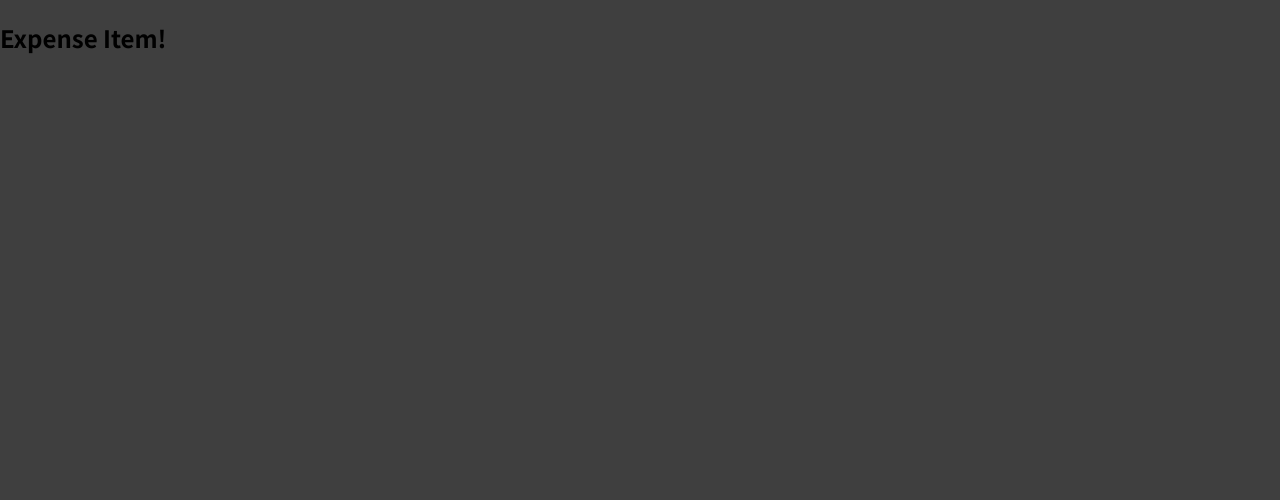
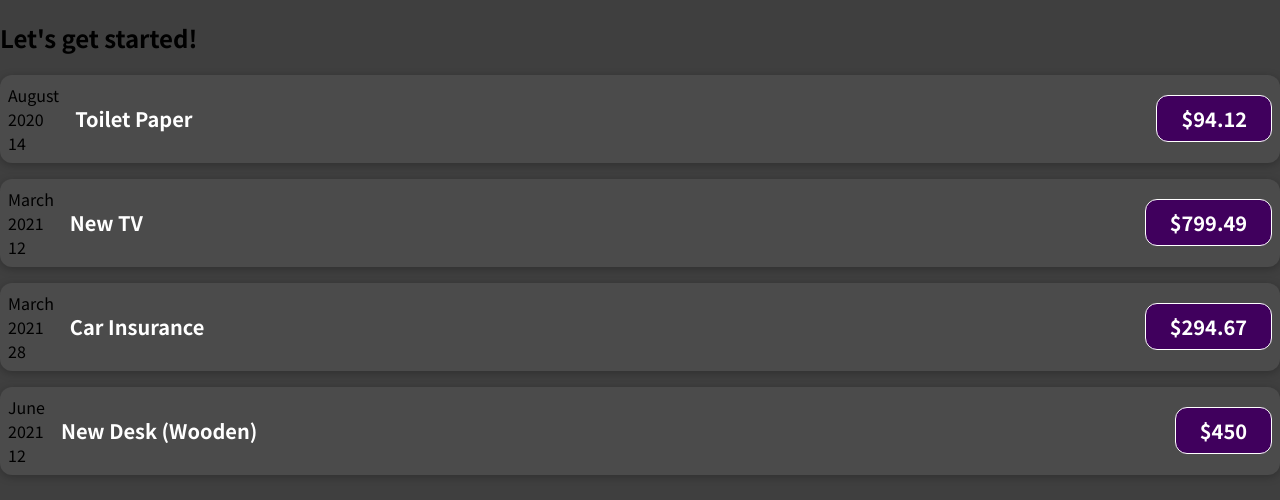
Before and after one commit to jmlongdev/first-react-app, a JavaScript app: page / in a window 1280 px wide. Shown: the top 500 px of the page. Built offline with nearby package versions, Linux system fonts and the light colour scheme.

Commit message:
add date for expenses

```diff
--- a/src/App.js
+++ b/src/App.js
@@ -1,8 +1,50 @@
+import ExpenseItem from "./components/ExpenseItem";
+
 function App() {
+  const expenses = [
+    {
+      id: "e1",
+      title: "Toilet Paper",
+      amount: 94.12,
+      date: new Date(2020, 7, 14),
+    },
+    { id: "e2", title: "New TV", amount: 799.49, date: new Date(2021, 2, 12) },
+    {
+      id: "e3",
+      title: "Car Insurance",
+      amount: 294.67,
+      date: new Date(2021, 2, 28),
+    },
+    {
+      id: "e4",
+      title: "New Desk (Wooden)",
+      amount: 450,
+      date: new Date(2021, 5, 12),
+    },
+  ];
   return (
     <div>
       <h2>Let's get started!</h2>
-      <p>This is a paragraph</p>
+      <ExpenseItem
+        title={expenses[0].title}
+        amount={expenses[0].amount}
+        date={expenses[0].date}
+      ></ExpenseItem>
+      <ExpenseItem
+        title={expenses[1].title}
+        amount={expenses[1].amount}
+        date={expenses[1].date}
+      ></ExpenseItem>
+      <ExpenseItem
+        title={expenses[2].title}
+        amount={expenses[2].amount}
+        date={expenses[2].date}
+      ></ExpenseItem>
+      <ExpenseItem
+        title={expenses[3].title}
+        amount={expenses[3].amount}
+        date={expenses[3].date}
+      ></ExpenseItem>
     </div>
   );
 }
--- /dev/null
+++ b/src/components/ExpenseItem.css
@@ -0,0 +1,56 @@
+.expense-item {
+  display: flex;
+  justify-content: space-between;
+  align-items: center;
+  box-shadow: 0 2px 8px rgba(0, 0, 0, 0.25);
+  padding: 0.5rem;
+  margin: 1rem 0;
+  border-radius: 12px;
+  background-color: #4b4b4b;
+}
+
+.expense-item__description {
+  display: flex;
+  flex-direction: column;
+  gap: 1rem;
+  align-items: flex-end;
+  flex-flow: column-reverse;
+  justify-content: flex-start;
+  flex: 1;
+}
+
+.expense-item h2 {
+  color: #3a3a3a;
+  font-size: 1rem;
+  flex: 1;
+  margin: 0 1rem;
+  color: white;
+}
+
+.expense-item__price {
+  font-size: 1rem;
+  font-weight: bold;
+  color: white;
+  background-color: #40005d;
+  border: 1px solid white;
+  padding: 0.5rem;
+  border-radius: 12px;
+}
+
+@media (min-width: 580px) {
+  .expense-item__description {
+    flex-direction: row;
+    align-items: center;
+    justify-content: flex-start;
+    flex: 1;
+  }
+
+  .expense-item__description h2 {
+    font-size: 1.25rem;
+  }
+
+  .expense-item__price {
+    font-size: 1.25rem;
+    padding: 0.5rem 1.5rem;
+  }
+}
--- a/src/components/ExpenseItem.js
+++ b/src/components/ExpenseItem.js
@@ -1,5 +1,23 @@
-function ExpenseItem() {
-  return <h2>Expense Item!</h2>;
+import "./ExpenseItem.css";
+
+function ExpenseItem(props) {
+  const month = props.date.toLocaleString("en-us", { month: "long" });
+  const year = props.date.getFullYear();
+  const day = props.date.toLocaleString("en-us", { day: "2-digit" });
+
+  return (
+    <div className="expense-item">
+      <div>
+        <div>{month}</div>
+        <div>{year}</div>
+        <div>{day}</div>
+      </div>
+      <div className="expense-item__description">
+        <h2>{props.title}</h2>
+        <div className="expense-item__price">${props.amount}</div>
+      </div>
+    </div>
+  );
 }
 
 export default ExpenseItem;
--- a/src/index.js
+++ b/src/index.js
@@ -2,8 +2,6 @@
 
 import "./index.css";
 import App from "./App";
-import ExpenseItem from "./components/ExpenseItem";
 
 const root = ReactDOM.createRoot(document.getElementById("root"));
 root.render(<App />);
-root.render(<ExpenseItem />);
```
